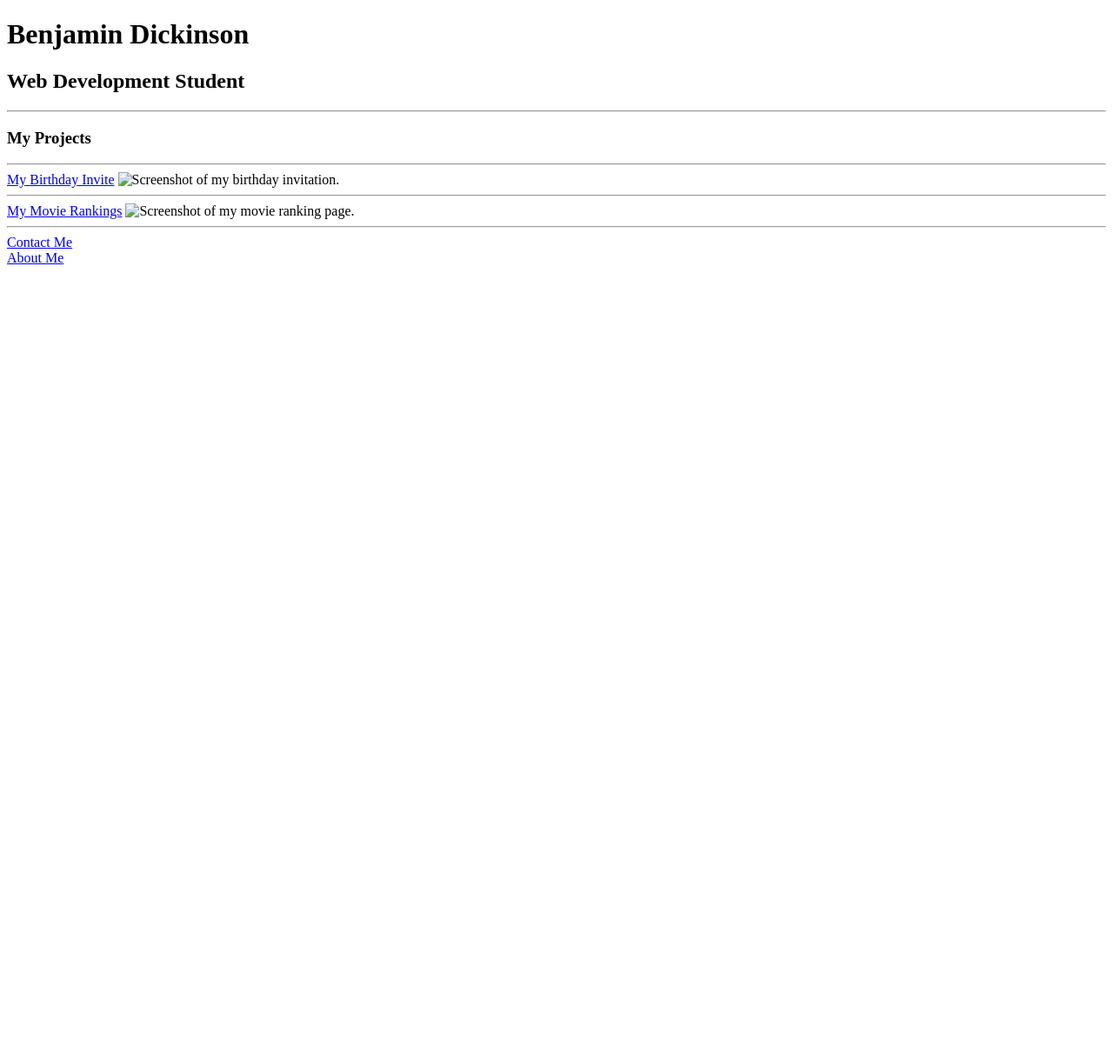
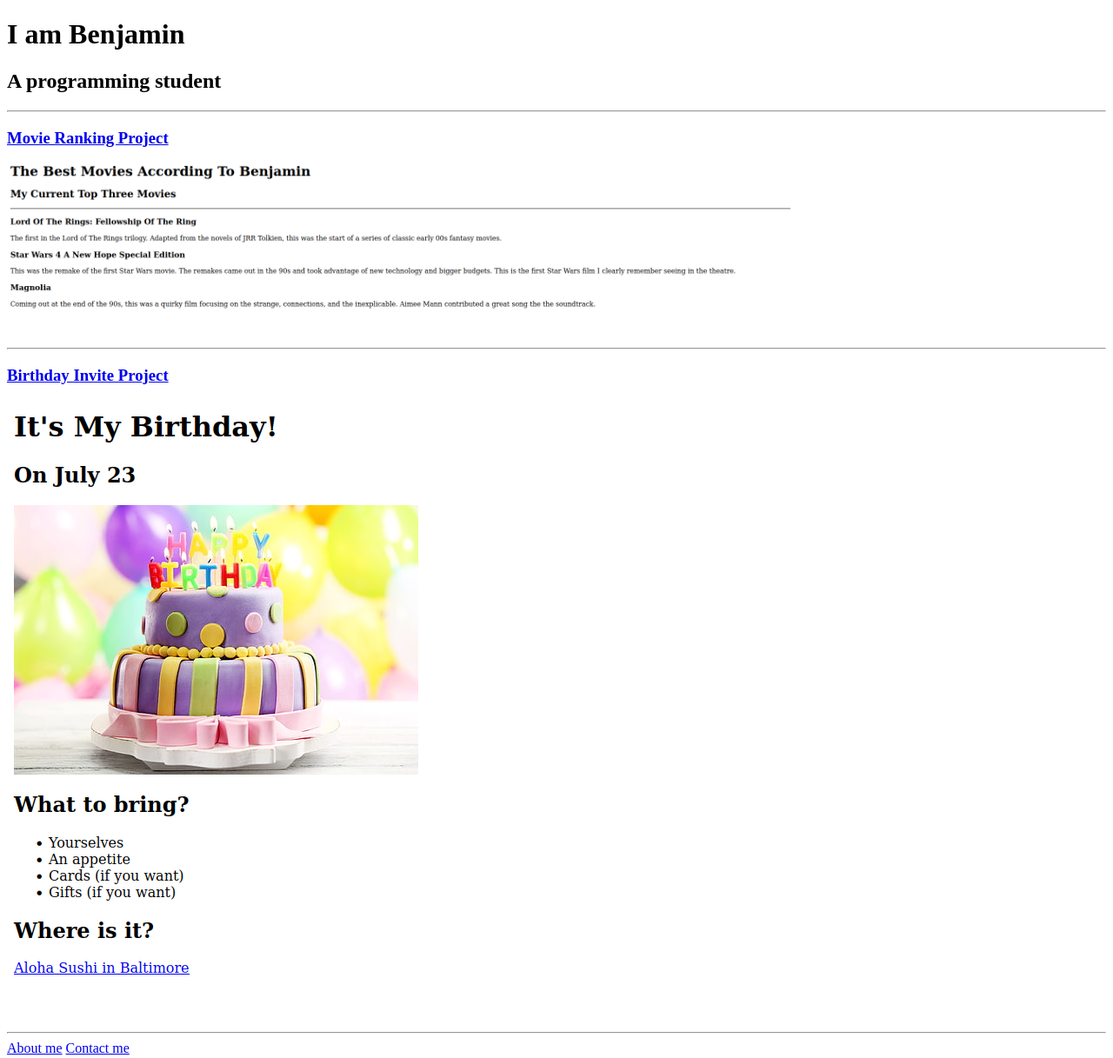
Before and after one commit to benwdc1999/portfolio, a plain HTML site: page index.html in a window 1280 px wide. Shown: the whole page at 87% size. Before the commit the page ends 800 px from the top, so only its background shows below. Drawn offline with Linux system fonts and the light colour scheme.

Commit message:
Add files via upload

```diff
--- a/index.html
+++ b/index.html
@@ -1,30 +1,4 @@
 <!-- TODO 1: Create the HTML Boilerplate -->
-
-<!DOCTYPE html>
-<html lang="en">
-<head>
-    <meta charset="UTF-8">
-    <meta http-equiv="X-UA-Compatible" content="IE=edge">
-    <meta name="viewport" content="width=device-width, initial-scale=1.0">
-    <title>My Portfolio</title>
-</head>
-<body>
-    <h1>Benjamin Dickinson</h1>
-    <h2>Web Development Student</h2>
-    <hr>
-    <h3>My Projects</h3>
-    <hr>
-    <a href="./public/birthday.html">My Birthday Invite</a>
-    <img src="assets/images/birthday.png" height="200" alt="Screenshot of my birthday invitation.">
-    <hr>
-
-    <a href="./public/movies.html">My Movie Rankings</a>
-    <img src="./assets/images/movies.png" height="200" alt="Screenshot of my movie ranking page.">
-    <hr>
-    <a href="./public/contact.html">Contact Me</a><br>
-    <a href="./public/about.html">About Me</a>
-</body>
-</html>
 
 <!-- TODO 2: Add Your previous projects' HTML into the public folder -->
 
@@ -39,3 +13,26 @@ HINT for TODO 6: You can use the height attribute set to 200 to make the image s
 https://developer.mozilla.org/en-US/docs/Web/HTML/Element/img#attr-height -->
 
 <!-- TODO 7: Add the Contact Me and About Me page links -->
+
+<!DOCTYPE html>
+<html lang="en">
+<head>
+    <meta charset="UTF-8">
+    <meta name="viewport" content="width=device-width, initial-scale=1.0">
+    <title>Portfolio</title>
+</head>
+<body>
+    <h1>I am Benjamin</h1>
+    <h2>A programming student</h2>
+    <hr />
+    <h3><a href="../2.4 Movie Ranking Project/index.html">Movie Ranking Project</a></h3>
+    <img height="200" src="./assets/images/movie_ranks.png" alt="Screenshot of my movie ranking project">
+    <hr />
+    <h3><a href="../3.4 Birthday Invite Project/">Birthday Invite Project</a></h3>
+    <img src="assets/images/birthday.png" alt="Screenshot of my birthday invite project">
+    <hr />
+    <a href="./public/about.html">About me</a>
+    <a href="./public/contact.html">Contact me</a>
+
+</body>
+</html>
```
Also changed, not shown: public/about.html (added, +2 -0 lines), public/birthday-invite.html (added, +18 -0 lines), public/contact.html (added, +2 -0 lines), public/movie-ranking.html (added, +9 -0 lines), assets/images/birthday.png (added), assets/images/movie-ranking.png (added), assets/images/movie_ranks.png (added), 1 other file.
